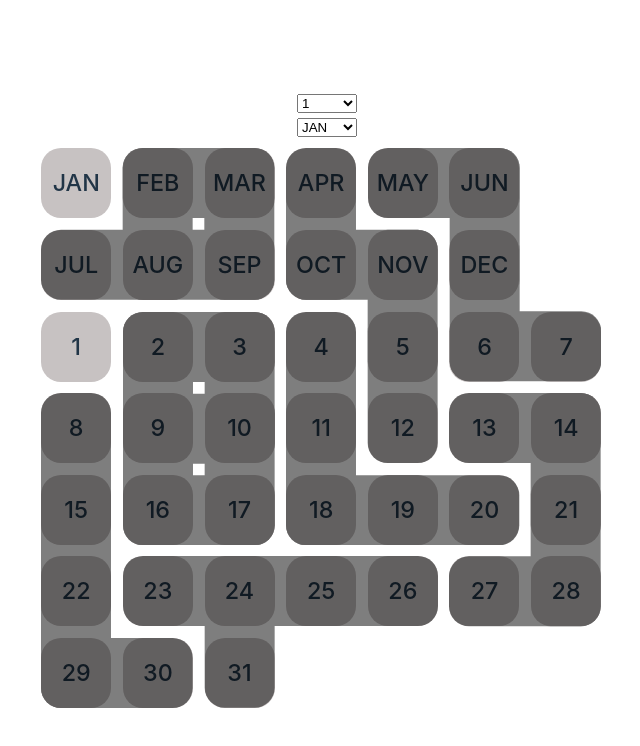
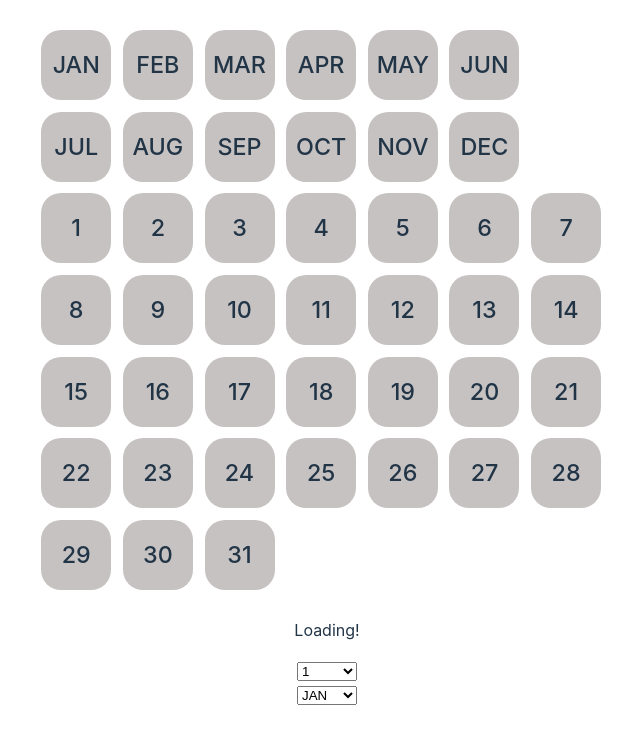
Before and after one commit to m44rten1/date-puzzle-solver, a React (Vite) app: page / in a window 1280 px wide. Shown: the top 746 px of the page, without its empty margins (313-953 px from the left). Built offline with nearby package versions, Linux system fonts and the light colour scheme.

Commit message:
✨ Add loader

```diff
--- a/src/App.tsx
+++ b/src/App.tsx
@@ -2,21 +2,28 @@ import { useState } from "react";
 import "./App.css";
 import Board from "./Board";
 import DateInput from "./DateInput";
+import Loader from "./Loader";
 import { FixedPiece } from "./Piece";
 import solver from "./Solver";
 
 export default () => {
   const [fixedPieces, setFixedPieces] = useState([] as FixedPiece[]);
+  const [loading, setLoading] = useState(false);
 
   const notifyDateChange = (day: string, month: string) => {
-    const solutions = solver(day, month);
-    setFixedPieces(solutions || []);
+    setLoading(true);
+    setTimeout(() => {
+      const solutions = solver(day, month);
+      setFixedPieces(solutions || []);
+      setLoading(false);
+    }, 1000);
   };
 
   return (
     <div className="App">
-      <DateInput notifyDateChange={notifyDateChange} />
       <Board fixedPieces={fixedPieces} />
+      <p className="animated">Loading!</p>
+      {loading ? <Loader /> : <DateInput notifyDateChange={notifyDateChange} />}
     </div>
   );
 };
--- a/src/DateInput.tsx
+++ b/src/DateInput.tsx
@@ -1,4 +1,4 @@
-import { useEffect, useState } from "react";
+import { useState } from "react";
 import "./DateInput.css";
 import { MONTHS } from "./Board";
 interface DateInput {
@@ -8,10 +8,6 @@ interface DateInput {
 export default ({ notifyDateChange }: DateInput) => {
   const [month, setMonth] = useState(MONTHS[0]);
   const [day, setDay] = useState("1");
-
-  useEffect(() => {
-    notifyDateChange(day, month);
-  }, []);
 
   const dayChanged = (event: React.ChangeEvent<HTMLSelectElement>) => {
     event.preventDefault();
--- /dev/null
+++ b/src/Loader.css
@@ -0,0 +1,22 @@
+.Loader {
+  animation-name: change-color;
+  animation-duration: 6s;
+  animation-iteration-count: infinite;
+
+  font-family: Avenir;
+  font-size: 26px;
+  font-weight: 600;
+  text-align: center;
+}
+
+@keyframes change-color {
+  25% {
+    color: #00a4bd;
+  }
+  50% {
+    color: #ff7a59;
+  }
+  75% {
+    color: #00bda5;
+  }
+}
--- /dev/null
+++ b/src/Loader.tsx
@@ -0,0 +1,7 @@
+import "./Loader.css";
+
+// TODO: fix animation by moving solver to worker
+
+export default () => {
+  return <p className="Loader">Loading</p>;
+};
--- a/src/index.css
+++ b/src/index.css
@@ -26,8 +26,8 @@ a:hover {
 
 body {
   margin: 0;
+  margin-top: 30px;
   display: flex;
-  place-items: center;
   min-width: 320px;
   min-height: 100vh;
 }
```
Also changed, not shown: src/App.css (+14 -0 lines), 5 other files (tests, documents, lock files or other folders).
